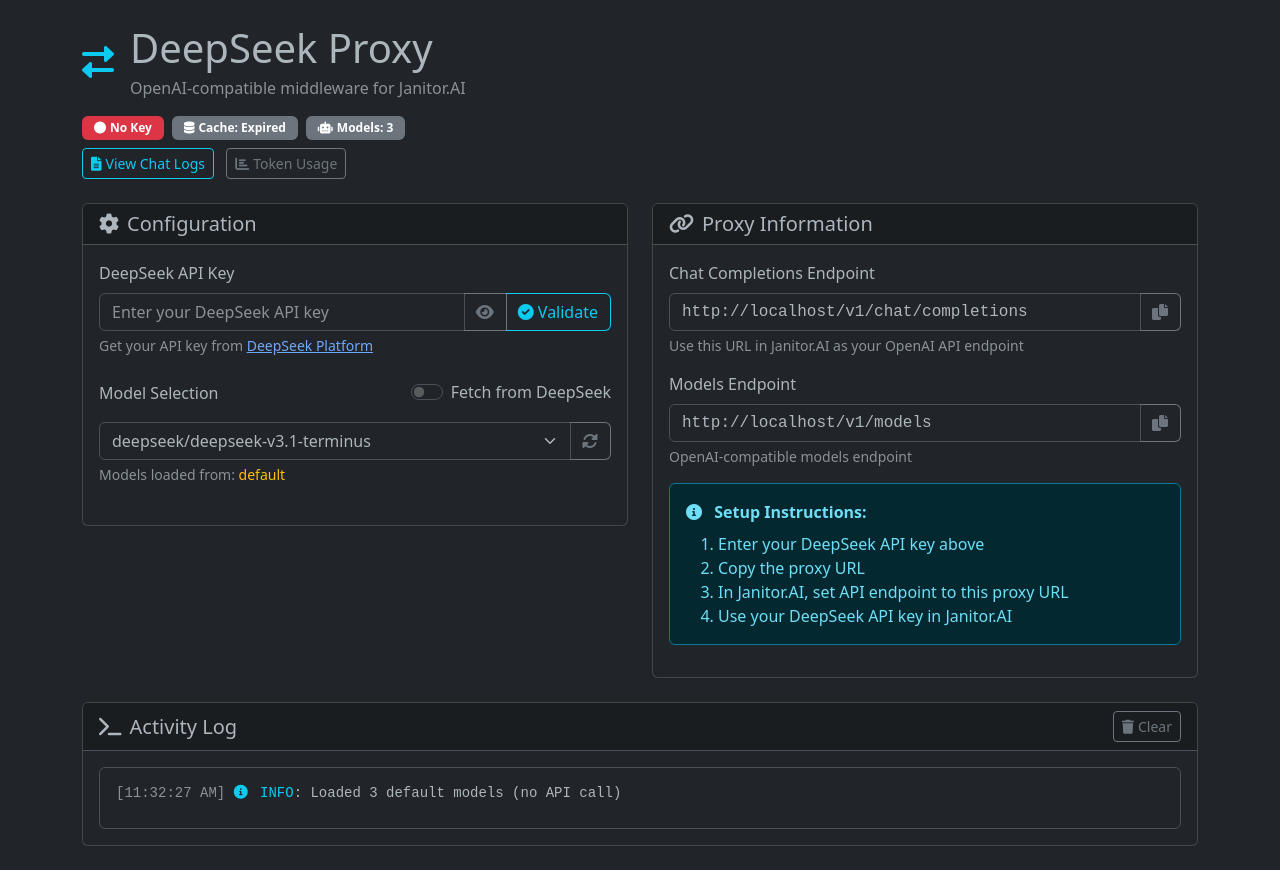
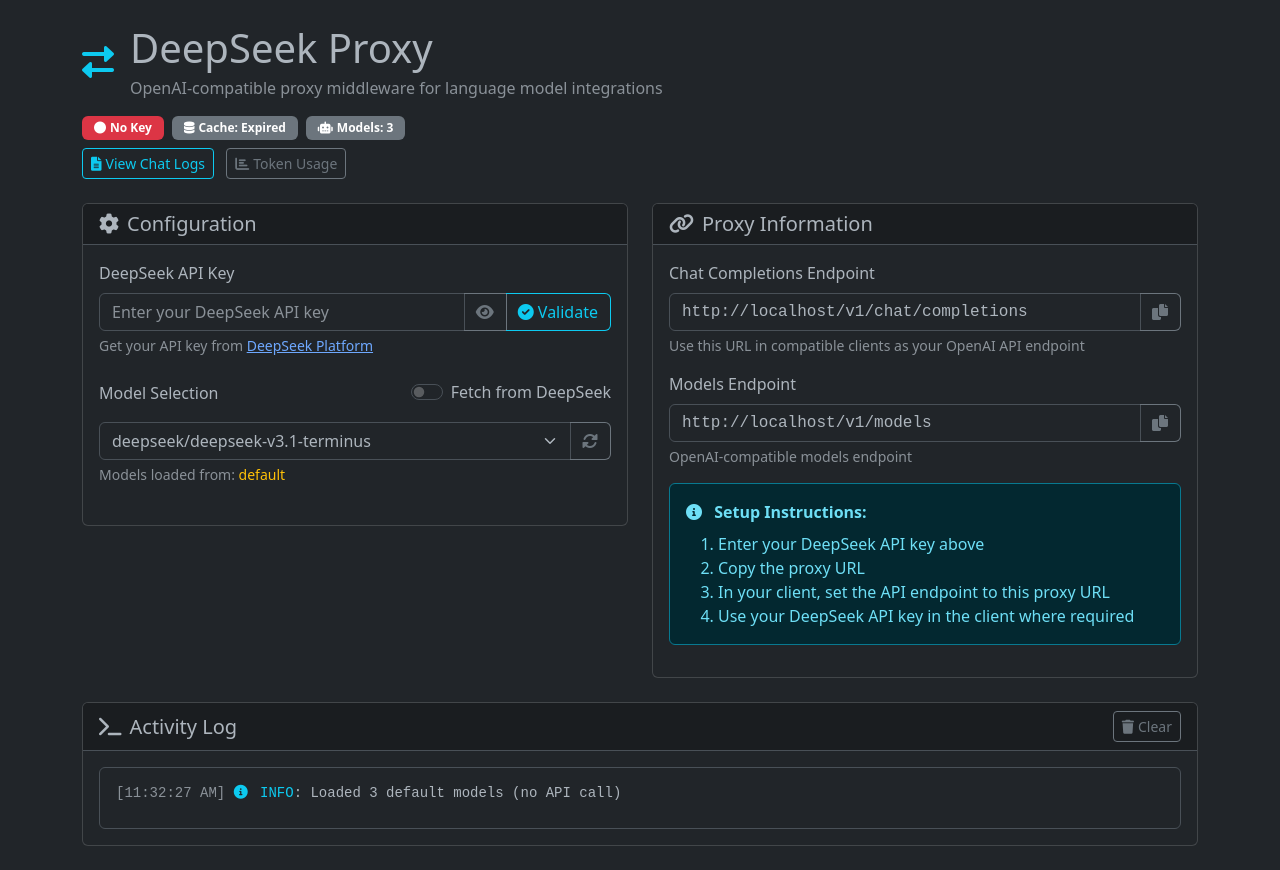
Before and after one commit to Wollyonix/Buzzbuuzz, a Flask app: page / in a window 1280 px wide. Run offline with Flask 3, Linux system fonts and the light colour scheme.

Commit message:
change title

```diff
--- a/templates/index.html
+++ b/templates/index.html
@@ -3,7 +3,7 @@
 <head>
     <meta charset="UTF-8">
     <meta name="viewport" content="width=device-width, initial-scale=1.0">
-    <title>DeepSeek Proxy for Janitor.AI</title>
+    <title>DeepSeek Proxy</title>
     <link href="https://cdn.jsdelivr.net/npm/bootstrap@5.3.0/dist/css/bootstrap.min.css" rel="stylesheet">
     <link href="https://cdnjs.cloudflare.com/ajax/libs/font-awesome/6.0.0/css/all.min.css" rel="stylesheet">
     <link href="{{ url_for('static', filename='css/custom.css') }}" rel="stylesheet">
@@ -17,7 +17,7 @@
                     <i class="fas fa-exchange-alt text-info me-3 fs-2"></i>
                     <div>
                         <h1 class="mb-1">DeepSeek Proxy</h1>
-                        <p class="text-muted mb-0">OpenAI-compatible middleware for Janitor.AI</p>
+                        <p class="text-muted mb-0">OpenAI-compatible proxy middleware for language model integrations</p>
                     </div>
                 </div>
 
@@ -118,7 +118,7 @@
                                     <i class="fas fa-copy"></i>
                                 </button>
                             </div>
-                            <div class="form-text">Use this URL in Janitor.AI as your OpenAI API endpoint</div>
+                            <div class="form-text">Use this URL in compatible clients as your OpenAI API endpoint</div>
                         </div>
 
                         <div class="mb-3">
@@ -138,8 +138,8 @@
                             <ol class="mb-0 mt-2">
                                 <li>Enter your DeepSeek API key above</li>
                                 <li>Copy the proxy URL</li>
-                                <li>In Janitor.AI, set API endpoint to this proxy URL</li>
-                                <li>Use your DeepSeek API key in Janitor.AI</li>
+                                <li>In your client, set the API endpoint to this proxy URL</li>
+                                <li>Use your DeepSeek API key in the client where required</li>
                             </ol>
                         </div>
                     </div>
```
